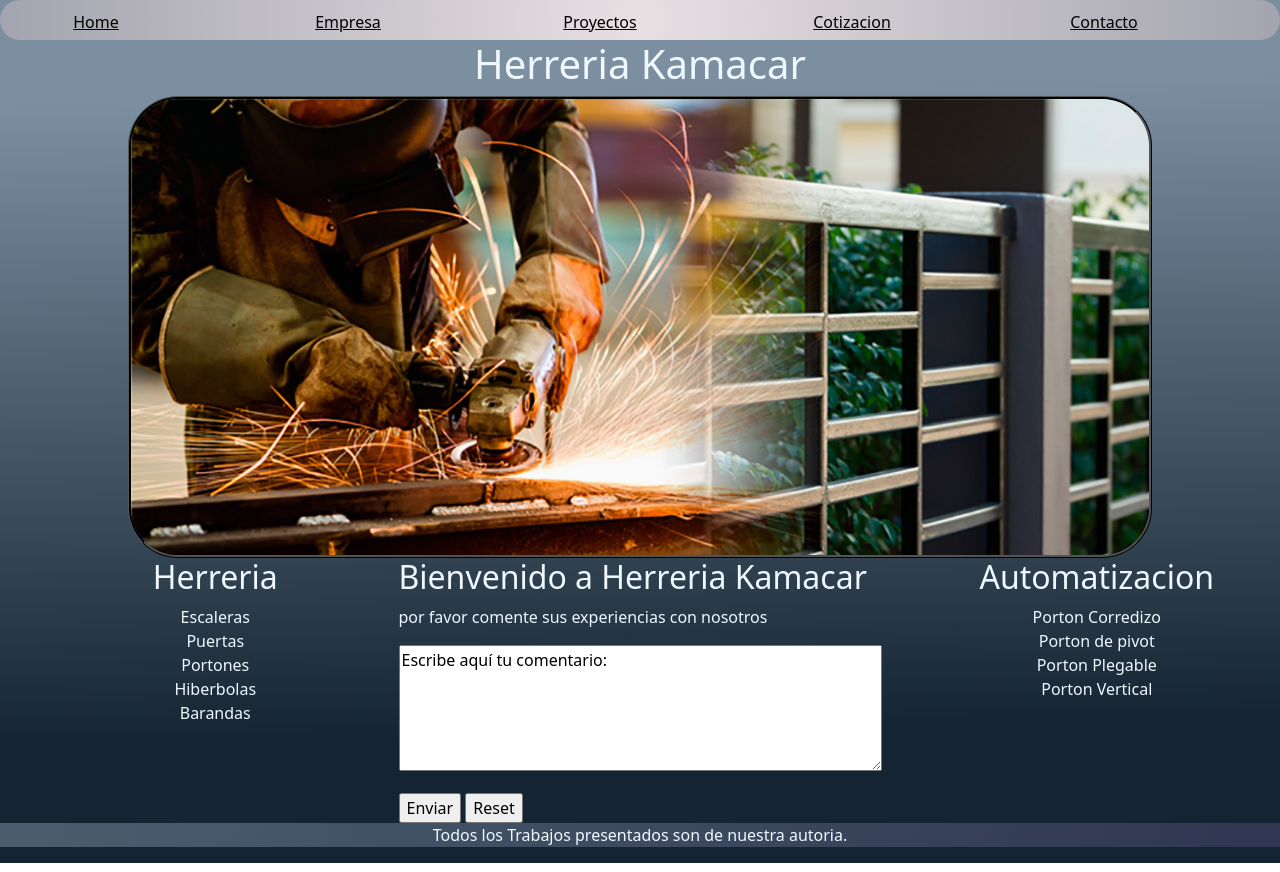
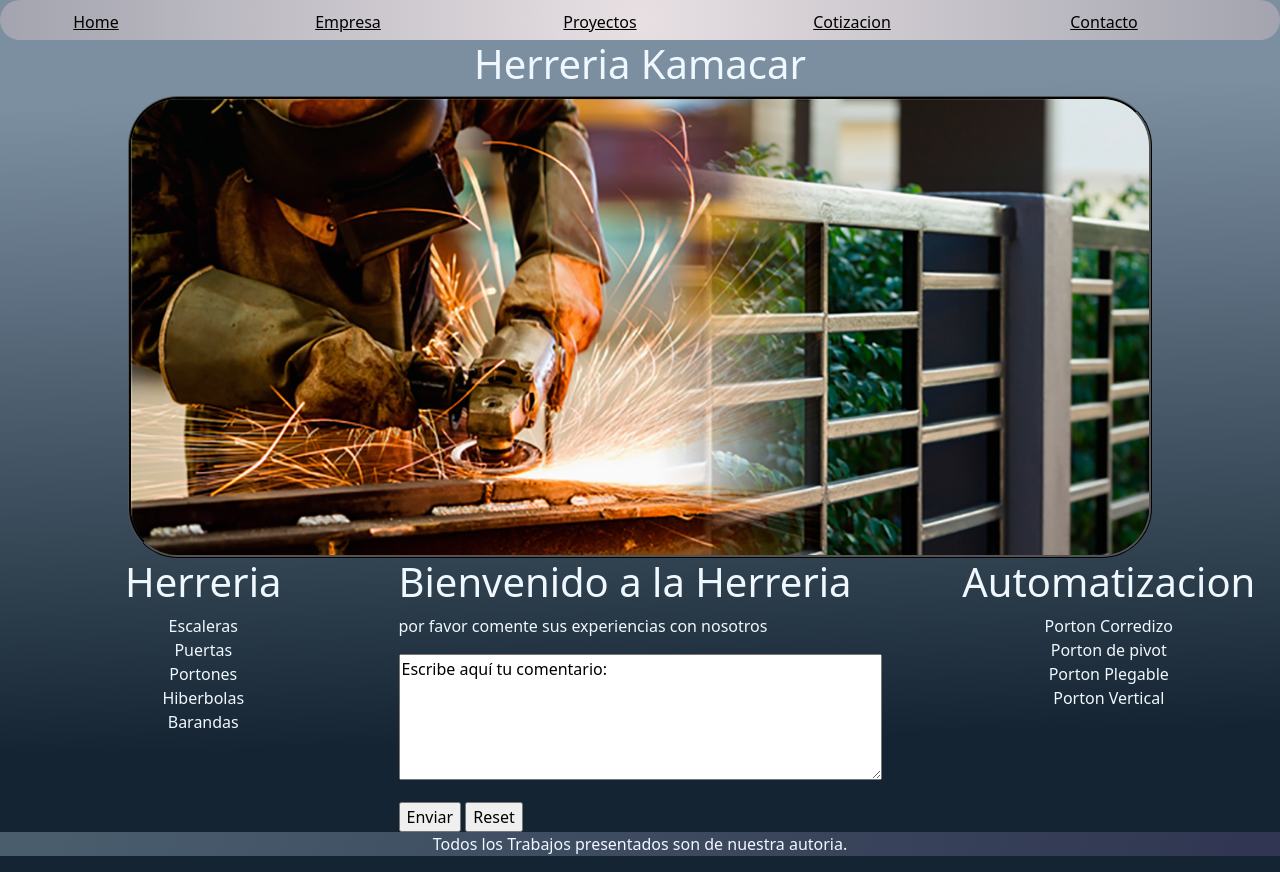
Before and after one commit to CurthbertAllgood/Desarrollo_Web, a plain HTML site: page index.html in a window 1280 px wide. Drawn offline with nearby package versions, Linux system fonts and the light colour scheme.

Commit message:
agregado de clases de bootstrap sobre el index

```diff
--- a/index.html
+++ b/index.html
@@ -29,11 +29,10 @@
             <img class="Bordes_Redondeados" src="./assets/images/Herreria_inicio.jpg" alt="Pantalla_inicio"/>
         </div>
     </div>
-    <div>
-        <section id="grilla">
-            <div class="columna1">
+        <section class="row">
+            <div class="columna1 col">
             <ul>
-                <h2>Herreria</h2>
+                <h2 class="display-6">Herreria</h2>
                 <li>Escaleras</li>
                 <li>Puertas</li>
                 <li>Portones</li>
@@ -41,16 +40,18 @@
                 <li>Barandas</li>
             </ul>
         </div>
-            <div class="texto">
-                <h2>Bienvenido a Herreria Kamacar</h2>
-                <p>por favor comente sus experiencias con nosotros</p>
+            <div class="texto col">
+
+                <h2 class="display-6">Bienvenido a la Herreria</h2>
+                <p >por favor comente sus experiencias con nosotros</p>
                 <p><textarea name="comentario" rows="5" cols="50">Escribe aquí tu comentario: </textarea></p>
                 <input type="submit" value="Enviar">
                 <input type="reset" name="Borrar">
             </div>
-            <div class="columna2">
+        </div>
+            <div class="columna2 col">
             <ul>
-                <h2>Automatizacion</h2>
+                <h2 class="display-6">Automatizacion</h2>
                 <li>Porton Corredizo</li>
                 <li>Porton de pivot</li>
                 <li>Porton Plegable</li>
@@ -62,4 +63,6 @@
         <footer>
             <p>Todos los Trabajos presentados son de nuestra autoria.</p>
         </footer>
+        <script src="./libs/bootstrap/js/bootstrap.min.js"> </script>
 </body>
+</html>
```
